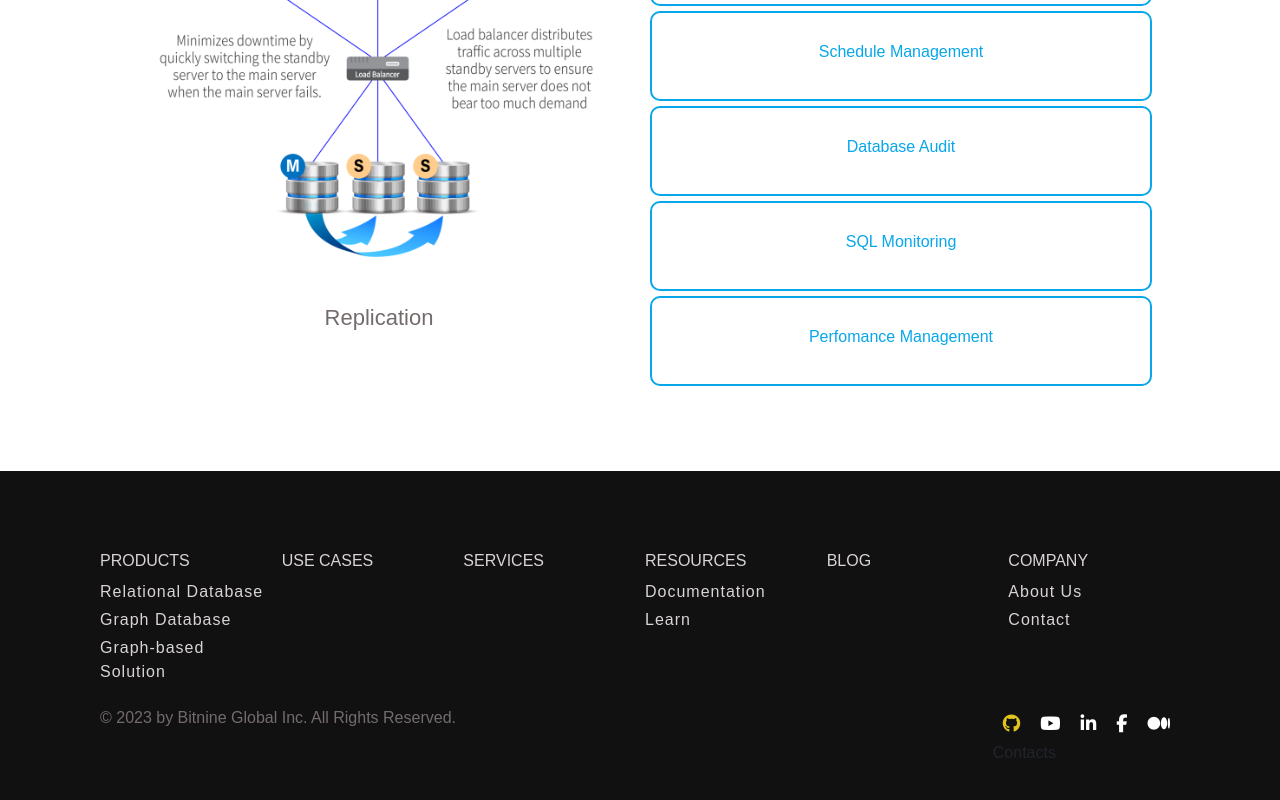
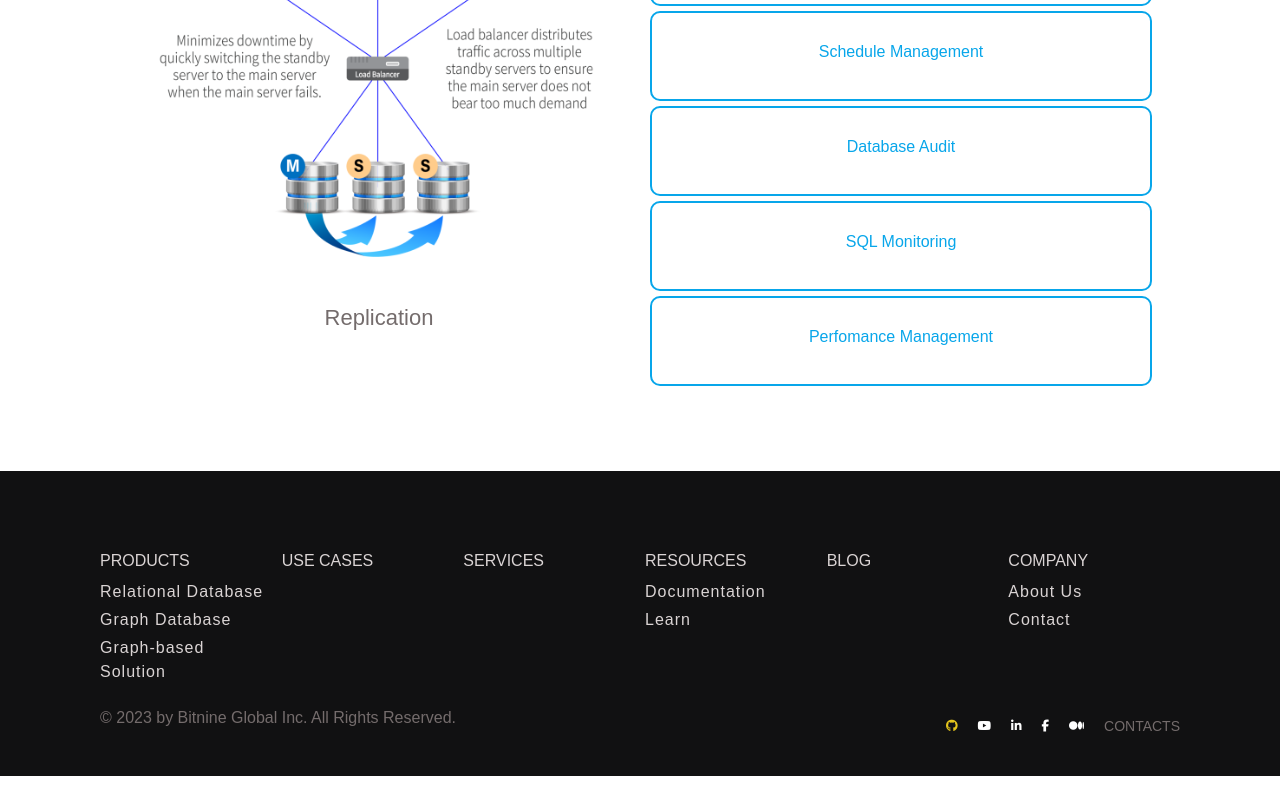
Before and after one commit to wamae-ndiritu/bitnine-clone, a React (Create React App) app: page / in a window 1280 px wide. Shown: the part 3148-3948 px from the top of the page. After the commit the page ends 3924 px from the top, so only its background shows below. Built offline with nearby package versions, Linux system fonts and the light colour scheme.

Commit message:
Use size prop on social component

```diff
--- a/src/index.scss
+++ b/src/index.scss
@@ -982,9 +982,29 @@ body {
     margin-top: 20px;
     display: flex;
     justify-content: space-between;
+    align-items: center;
 
     p{
       color: $color-gray;
+    }
+
+    .footer-icons{
+      display: flex;
+      align-items: center;
+      gap: 10px;
+
+      h6{
+        text-transform: uppercase;
+        color: $color-gray;
+        font-size: 14px;
+        cursor: pointer;
+        margin: auto 0;
+        transition: $transition-main;
+
+        &:hover{
+          color: $pale-blue;
+        }
+      }
     }
   }
 }
--- a/src/sections/Footer.jsx
+++ b/src/sections/Footer.jsx
@@ -40,7 +40,7 @@ const Footer = () => {
       <div className='copyright-cont'>
         <p>&copy; 2023 by Bitnine Global Inc. All Rights Reserved.</p>
         <div className='footer-icons'>
-          <Socials />
+          <Socials size='12' />
           <h6>Contacts</h6>
         </div>
       </div>
--- a/src/sections/Socials.jsx
+++ b/src/sections/Socials.jsx
@@ -1,21 +1,21 @@
 import React from "react";
 
-const Socials = () => {
+const Socials = ({ size }) => {
   return (
     <div className='icons'>
-      <span>
+      <span style={{ fontSize: `${size}px` }}>
         <i className='fa fa-github' aria-hidden='true'></i>
       </span>
-      <span>
+      <span style={{ fontSize: `${size}px` }}>
         <i className='fa fa-youtube-play' aria-hidden='true'></i>
       </span>
-      <span>
+      <span style={{ fontSize: `${size}px` }}>
         <i className='fa fa-linkedin' aria-hidden='true'></i>
       </span>
-      <span>
+      <span style={{ fontSize: `${size}px` }}>
         <i className='fa fa-facebook' aria-hidden='true'></i>
       </span>
-      <span>
+      <span style={{ fontSize: `${size}px` }}>
         <i className='fa fa-medium' aria-hidden='true'></i>
       </span>
     </div>
```
